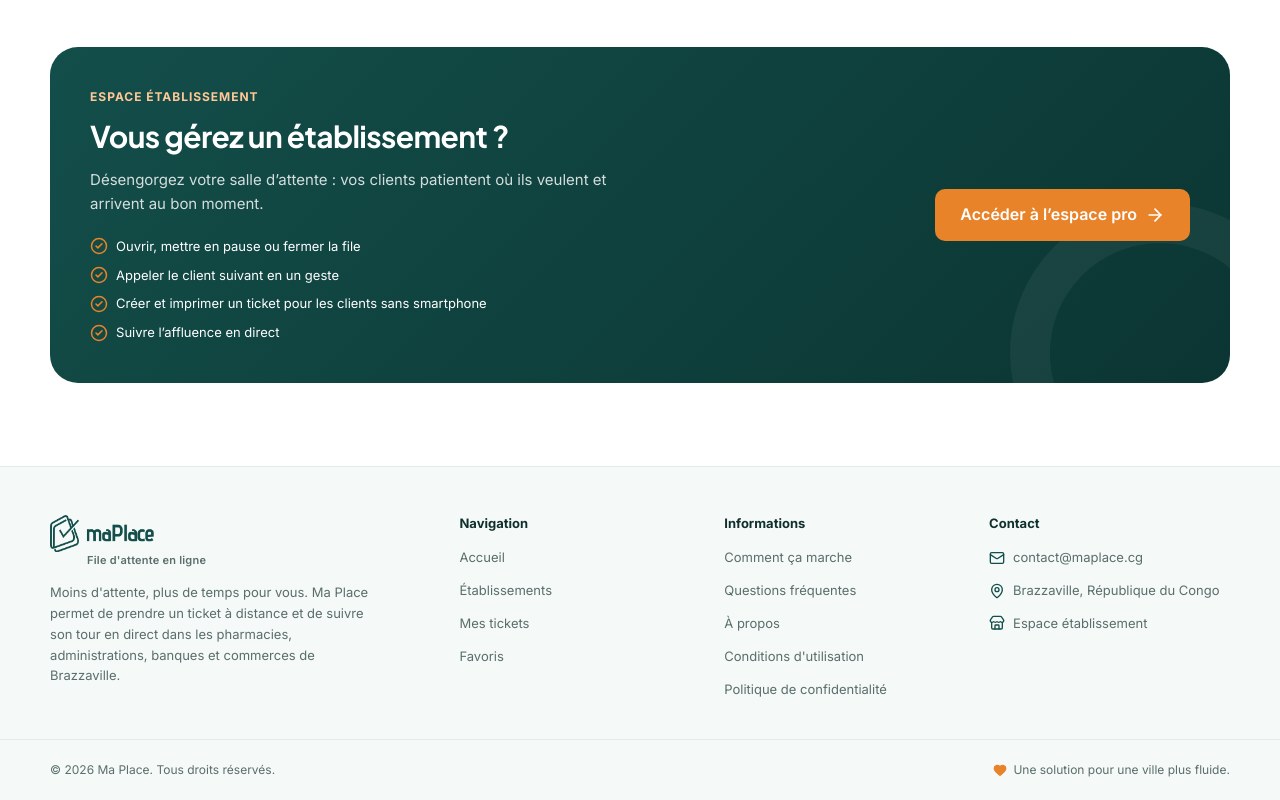
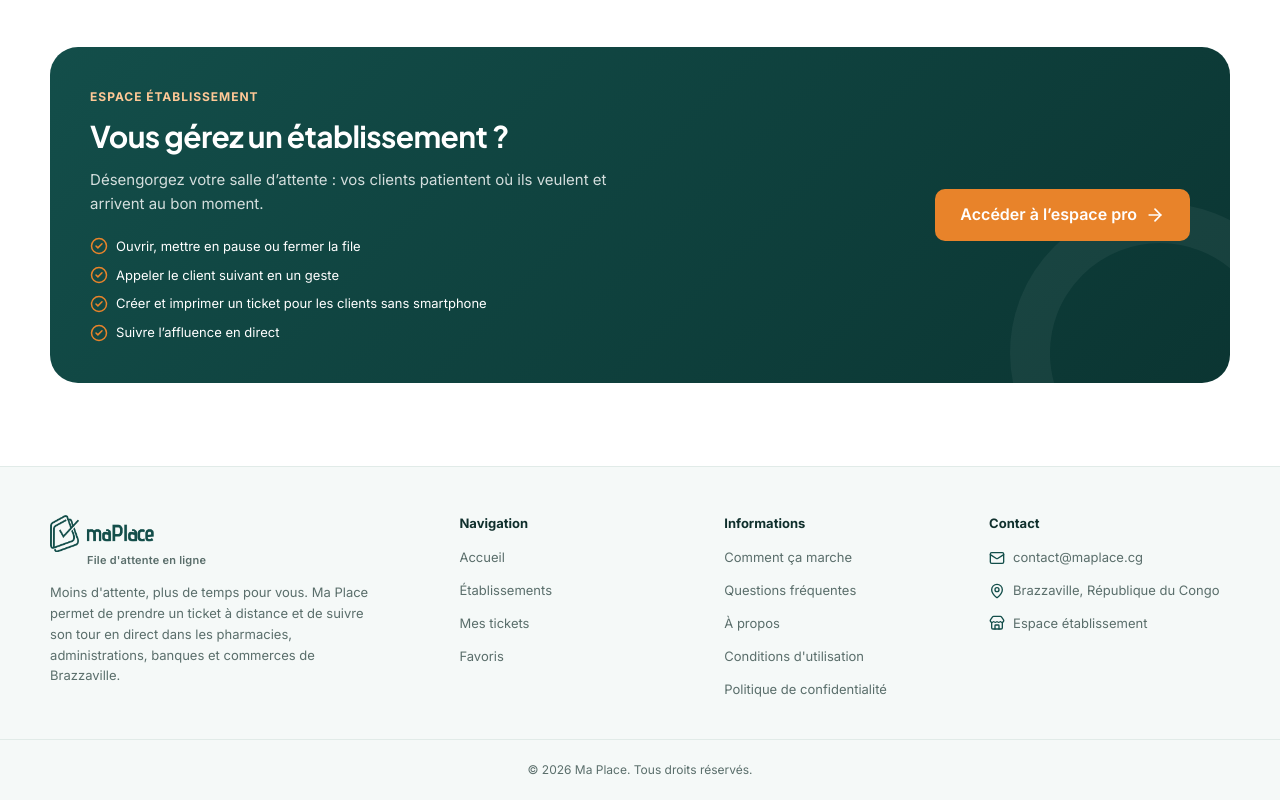
Before and after one commit to akieni-academy-c2/S17-MaPlace, a React (Vite) app in the folder frontend/: page / in a window 1280 px wide. Shown: the part 2914-3714 px from the top of the page. Built offline with nearby package versions, Linux system fonts and the light colour scheme; no server answers.

Commit message:
style: copyright centré dans le pied de page, retrait du slogan

```diff
--- a/frontend/src/components/layout/SiteFooter.jsx
+++ b/frontend/src/components/layout/SiteFooter.jsx
@@ -53,9 +53,6 @@ export function SiteFooter() {
       <div className={styles.bottom}>
         <div className={`container ${styles.bottomInner}`}>
           <p>© {new Date().getFullYear()} Ma Place. Tous droits réservés.</p>
-          <p className={styles.tagline}>
-            <Icon name={ICONS.heart} size={14} filled /> Une solution pour une ville plus fluide.
-          </p>
         </div>
       </div>
     </footer>
--- a/frontend/src/components/layout/SiteFooter.module.css
+++ b/frontend/src/components/layout/SiteFooter.module.css
@@ -44,14 +44,10 @@
 
 .bottom { border-top: 1px solid var(--border); }
 .bottomInner {
-  display: flex;
-  flex-direction: column;
-  gap: var(--space-2);
   padding-block: var(--space-5);
   font-size: var(--fs-caption);
+  text-align: center;
 }
-.tagline { display: inline-flex; align-items: center; gap: 6px; }
-.tagline svg { color: var(--orange); }
 
 @media (max-width: 479px) {
   .grid > .column:last-child { grid-column: 1 / -1; }
@@ -59,5 +55,4 @@
 @media (min-width: 768px) {
   .grid { grid-template-columns: 1.6fr repeat(3, minmax(0, 1fr)); }
   .brand { grid-column: auto; }
-  .bottomInner { flex-direction: row; justify-content: space-between; }
 }
```
